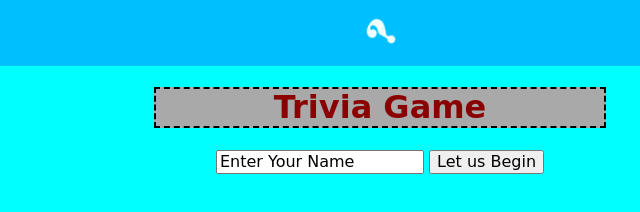
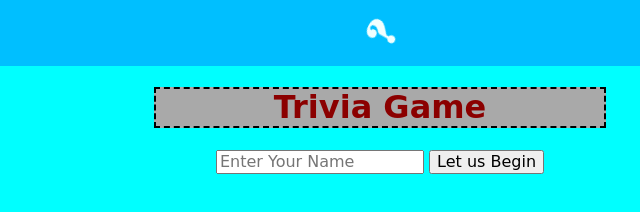
Before and after one commit to K0LdW0rLd/Trivia-Game, a plain HTML site: page index.html in a window 1280 px wide. Shown: the full height of the page, 260-900 px from the left. Drawn offline with Linux system fonts and the light colour scheme; a web font is replaced by a local one.

Commit message:
updated placeholder

```diff
--- a/index.html
+++ b/index.html
@@ -48,7 +48,7 @@
           </div>
         </div>
         <form id="form" action="index.html" method="post">
-          <input type="text" name="pName" class ='pName' value="Enter Your Name">
+          <input type="text" name="pName" class ='pName' placeholder="Enter Your Name">
           <input type="submit" name="" value="Let us Begin">
         </form>
       </section>
```
